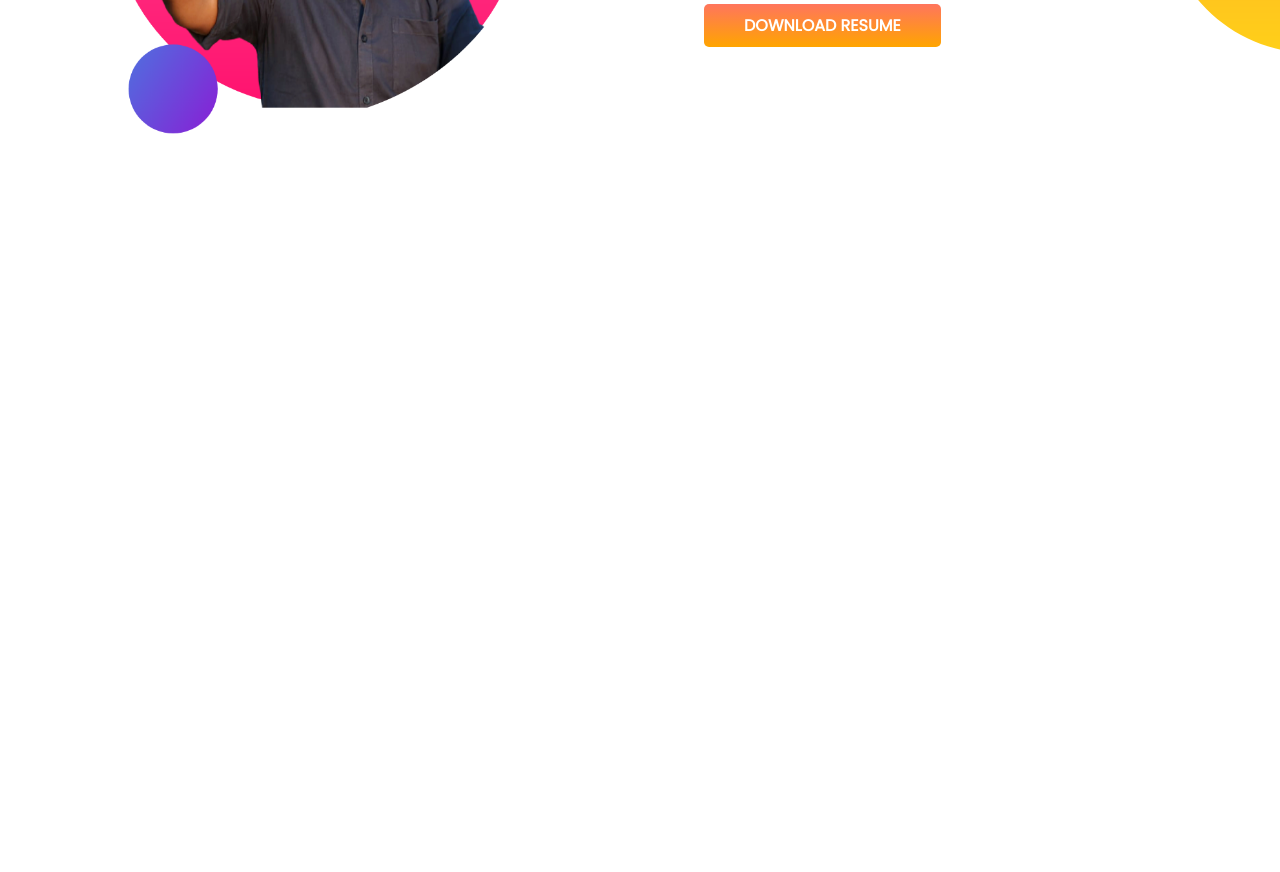
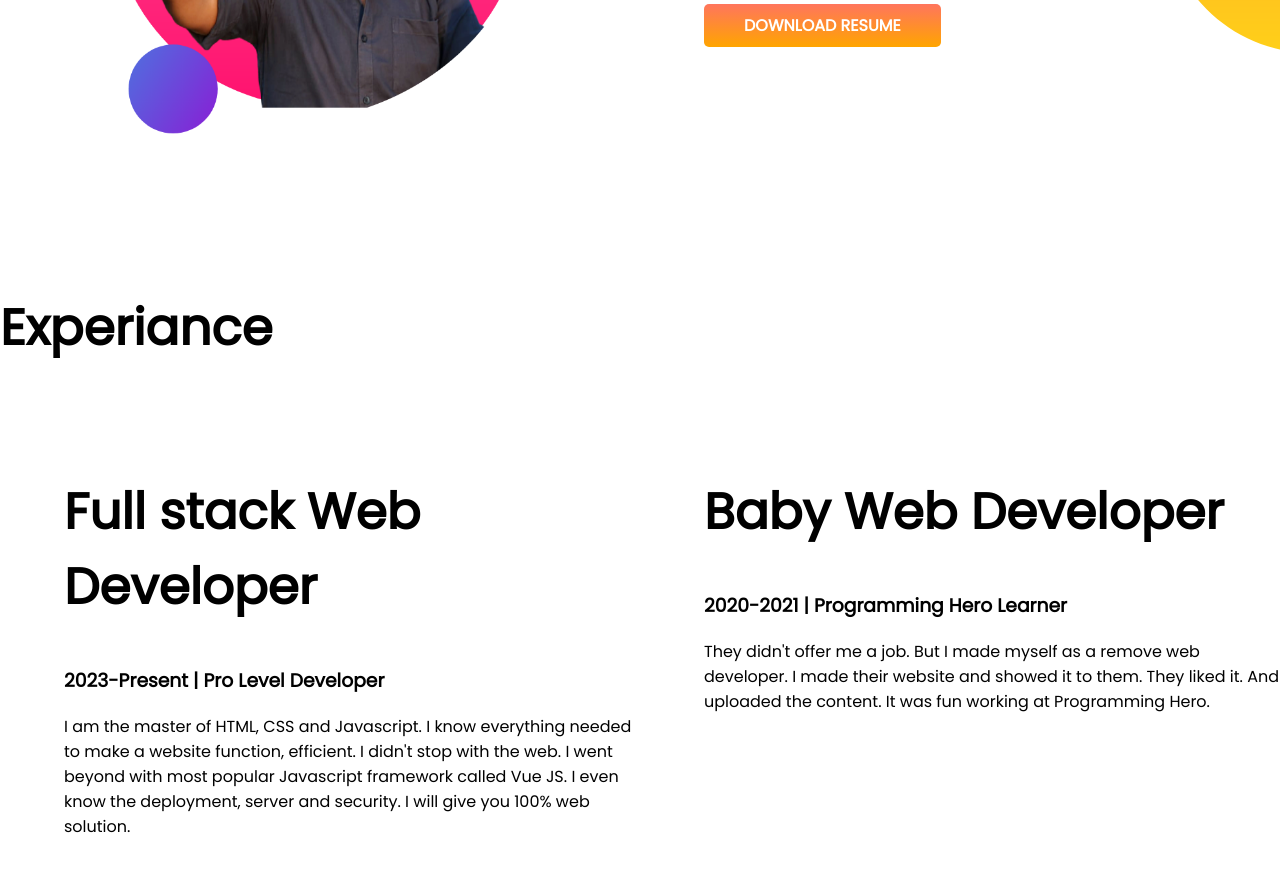
Before and after one commit to showkhin1997/developer-portfolio, a plain HTML site: page index.html in a window 1280 px wide. Shown: the part 974-1846 px from the top of the page. Before the commit the page ends 1265 px from the top, so only its background shows below. Drawn offline with Linux system fonts and the light colour scheme.

Commit message:
experiance add

```diff
--- a/index.html
+++ b/index.html
@@ -13,10 +13,10 @@
 </head>
 
 <body>
-    <section class="top-banner">
+    <section class="top-banner flexible-container">
         <div class="half-width">
             <h1>Welcome To</h1>
-            <h1><Span class="name-color">Minhajul Islam</Span> World</h1>
+            <h1><Span class="name-color">Minhajul</Span> World!</h1>
             <h3>Thinker and Programmer</h3>
             <p>Programming is my passion and web development is my love. I am always work hard also do something new. I
                 always work well organized and my weekness is work properly and done something properly. My first
@@ -30,7 +30,7 @@
         </div>
     </section>
 
-    <section class="dream-big">
+    <section class="dream-big flexible-container">
         <div class="half-width">
             <img src="images/my-bg2.png" alt="minhajul">
         </div>
@@ -43,6 +43,27 @@
             <a class="link-button" target="_blank" href="#">DOWNLOAD RESUME</a>
         </div>
     </section>
+
+    <section class="experiance-area">
+        <h1>Experiance</h1>
+        <div class="flexible-container">
+            <div class="half-width">
+                <h1>Full stack Web Developer</h1>
+                <h3>2023-Present | Pro Level Developer</h3>
+                <p>I am the master of HTML, CSS and Javascript. I know everything needed to make a website function,
+                    efficient. I didn't stop with the web. I went beyond with most popular Javascript framework called
+                    Vue
+                    JS. I even know the deployment, server and security. I will give you 100% web solution.</p>
+            </div>
+            <div class="half-width">
+                <h1>Baby Web Developer</h1>
+                <h3>2020-2021 | Programming Hero Learner</h3>
+                <p>They didn't offer me a job. But I made myself as a remove web developer. I made their website and
+                    showed
+                    it to them. They liked it. And uploaded the content. It was fun working at Programming Hero.</p>
+            </div>
+        </div>
+    </section>
 </body>
 
 </html>
--- a/style.css
+++ b/style.css
@@ -6,9 +6,9 @@ h1{
     font-size: 50px;
 }
 .name-color{
-    color: orange;
+    color: rgb(241, 157, 0);
 }
-section{
+.flexible-container{
     display: flex;
     margin-bottom: 150PX;
 }
```
